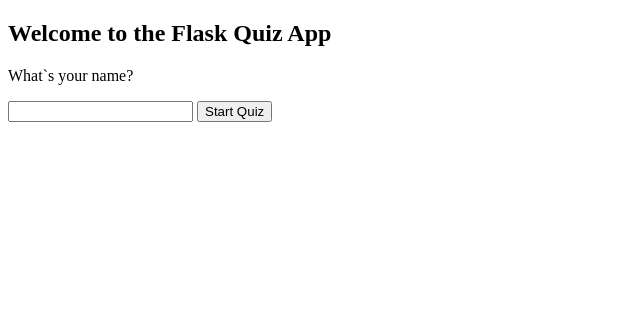
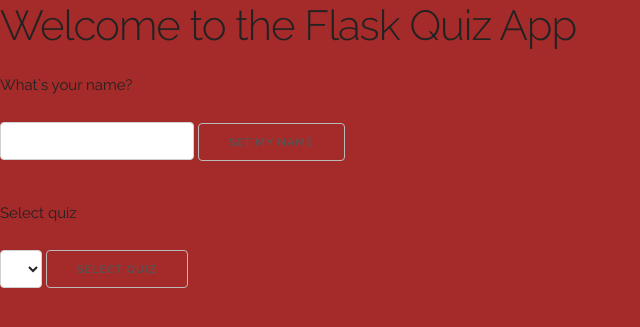
Before and after one commit to dongerardor/Os-Indicadores-Quiz, a Flask app: template templates/start.html in a window 1280 px wide. Shown: the top 327 px of the page, without its empty margins (0-640 px from the left). Run offline with Flask 3, Linux system fonts and the light colour scheme; the template is opened without the code that fills it, so the values that code supplies are empty.

Commit message:
General improvements, fixes #024, #025 and #026

```diff
--- a/app.py
+++ b/app.py
@@ -9,34 +9,33 @@ system = System()
 @app.route("/", methods = ['GET', 'POST'])
 @app.route("/start", methods = ['GET', 'POST'])
 def start():
+    quizzes = system.getQuizzes()
+
+    if request.method == 'POST':
+        if 'form-type' in request.form:
+            # load quiz
+            if request.form['form-type'] == 'set-quiz':
+                selected_quiz_id = request.form['quiz']
+                for _quiz in quizzes:
+                    if _quiz['id'] == int(selected_quiz_id):
+                        system.loadQuiz(_quiz)
+
+            elif request.form['form-type'] == 'set-name':
+                # set user name
+                if request.form['username']:
+                    user = User(request.form['username'])
+                    system.registerUser(user)
+
+    quiz = system.getQuiz()
     user = system.getUser()
-    if user == None:
-        if request.method == 'POST':
-            if request.form['username']:
-                user = User(request.form['username'])
-                system.registerUser(user)
-
-    return render_template('start.html', user=user)
-
-@app.route("/selectQuiz", methods = ['GET', 'POST'])
-def selectQuiz():
-    quizzes = system.getQuizzes()
-    selected_quiz_id = None
-    selected_quiz_title = None
-    if request.method == 'POST':
-        selected_quiz_id = request.form['quiz']
-        for quiz in quizzes:
-            if quiz['id'] == int(selected_quiz_id):
-                selected_quiz_title = quiz['title']
-                system.loadQuiz(quiz)
-                break
 
     return render_template(
-        'selectQuiz.html',
+        'start.html',
+        user=user,
         quizzes=quizzes,
-        selected_quiz_id=selected_quiz_id,
-        selected_quiz_title=selected_quiz_title
+        quiz=quiz
     )
+
 
 @app.route("/quiz", methods = ['GET', 'POST'])
 def quiz():
--- a/quizzes.py
+++ b/quizzes.py
@@ -30,10 +30,7 @@ class Quizzes:
                         self.quizzes.append(data)
 
         for quiz in self.quizzes:
-            print(quiz['id'])
-            print(quiz['title'])
-            print(' /////////// ')
-        print(' ///////////////////////////////// ')
+            pass
 
         return self.quizzes
 
--- /dev/null
+++ b/static/css/Skeleton-2.0.4/css/skeleton.css
@@ -0,0 +1,418 @@
+/*
+* Skeleton V2.0.4
+* Copyright 2014, Dave Gamache
+* www.getskeleton.com
+* Free to use under the MIT license.
+* http://www.opensource.org/licenses/mit-license.php
+* 12/29/2014
+*/
+
+
+/* Table of contents
+––––––––––––––––––––––––––––––––––––––––––––––––––
+- Grid
+- Base Styles
+- Typography
+- Links
+- Buttons
+- Forms
+- Lists
+- Code
+- Tables
+- Spacing
+- Utilities
+- Clearing
+- Media Queries
+*/
+
+
+/* Grid
+–––––––––––––––––––––––––––––––––––––––––––––––––– */
+.container {
+  position: relative;
+  width: 100%;
+  max-width: 960px;
+  margin: 0 auto;
+  padding: 0 20px;
+  box-sizing: border-box; }
+.column,
+.columns {
+  width: 100%;
+  float: left;
+  box-sizing: border-box; }
+
+/* For devices larger than 400px */
+@media (min-width: 400px) {
+  .container {
+    width: 85%;
+    padding: 0; }
+}
+
+/* For devices larger than 550px */
+@media (min-width: 550px) {
+  .container {
+    width: 80%; }
+  .column,
+  .columns {
+    margin-left: 4%; }
+  .column:first-child,
+  .columns:first-child {
+    margin-left: 0; }
+
+  .one.column,
+  .one.columns                    { width: 4.66666666667%; }
+  .two.columns                    { width: 13.3333333333%; }
+  .three.columns                  { width: 22%;            }
+  .four.columns                   { width: 30.6666666667%; }
+  .five.columns                   { width: 39.3333333333%; }
+  .six.columns                    { width: 48%;            }
+  .seven.columns                  { width: 56.6666666667%; }
+  .eight.columns                  { width: 65.3333333333%; }
+  .nine.columns                   { width: 74.0%;          }
+  .ten.columns                    { width: 82.6666666667%; }
+  .eleven.columns                 { width: 91.3333333333%; }
+  .twelve.columns                 { width: 100%; margin-left: 0; }
+
+  .one-third.column               { width: 30.6666666667%; }
+  .two-thirds.column              { width: 65.3333333333%; }
+
+  .one-half.column                { width: 48%; }
+
+  /* Offsets */
+  .offset-by-one.column,
+  .offset-by-one.columns          { margin-left: 8.66666666667%; }
+  .offset-by-two.column,
+  .offset-by-two.columns          { margin-left: 17.3333333333%; }
+  .offset-by-three.column,
+  .offset-by-three.columns        { margin-left: 26%;            }
+  .offset-by-four.column,
+  .offset-by-four.columns         { margin-left: 34.6666666667%; }
+  .offset-by-five.column,
+  .offset-by-five.columns         { margin-left: 43.3333333333%; }
+  .offset-by-six.column,
+  .offset-by-six.columns          { margin-left: 52%;            }
+  .offset-by-seven.column,
+  .offset-by-seven.columns        { margin-left: 60.6666666667%; }
+  .offset-by-eight.column,
+  .offset-by-eight.columns        { margin-left: 69.3333333333%; }
+  .offset-by-nine.column,
+  .offset-by-nine.columns         { margin-left: 78.0%;          }
+  .offset-by-ten.column,
+  .offset-by-ten.columns          { margin-left: 86.6666666667%; }
+  .offset-by-eleven.column,
+  .offset-by-eleven.columns       { margin-left: 95.3333333333%; }
+
+  .offset-by-one-third.column,
+  .offset-by-one-third.columns    { margin-left: 34.6666666667%; }
+  .offset-by-two-thirds.column,
+  .offset-by-two-thirds.columns   { margin-left: 69.3333333333%; }
+
+  .offset-by-one-half.column,
+  .offset-by-one-half.columns     { margin-left: 52%; }
+
+}
+
+
+/* Base Styles
+–––––––––––––––––––––––––––––––––––––––––––––––––– */
+/* NOTE
+html is set to 62.5% so that all the REM measurements throughout Skeleton
+are based on 10px sizing. So basically 1.5rem = 15px :) */
+html {
+  font-size: 62.5%; }
+body {
+  font-size: 1.5em; /* currently ems cause chrome bug misinterpreting rems on body element */
+  line-height: 1.6;
+  font-weight: 400;
+  font-family: "Raleway", "HelveticaNeue", "Helvetica Neue", Helvetica, Arial, sans-serif;
+  color: #222; }
+
+
+/* Typography
+–––––––––––––––––––––––––––––––––––––––––––––––––– */
+h1, h2, h3, h4, h5, h6 {
+  margin-top: 0;
+  margin-bottom: 2rem;
+  font-weight: 300; }
+h1 { font-size: 4.0rem; line-height: 1.2;  letter-spacing: -.1rem;}
+h2 { font-size: 3.6rem; line-height: 1.25; letter-spacing: -.1rem; }
+h3 { font-size: 3.0rem; line-height: 1.3;  letter-spacing: -.1rem; }
+h4 { font-size: 2.4rem; line-height: 1.35; letter-spacing: -.08rem; }
+h5 { font-size: 1.8rem; line-height: 1.5;  letter-spacing: -.05rem; }
+h6 { font-size: 1.5rem; line-height: 1.6;  letter-spacing: 0; }
+
+/* Larger than phablet */
+@media (min-width: 550px) {
+  h1 { font-size: 5.0rem; }
+  h2 { font-size: 4.2rem; }
+  h3 { font-size: 3.6rem; }
+  h4 { font-size: 3.0rem; }
+  h5 { font-size: 2.4rem; }
+  h6 { font-size: 1.5rem; }
+}
+
+p {
+  margin-top: 0; }
+
+
+/* Links
+–––––––––––––––––––––––––––––––––––––––––––––––––– */
+a {
+  color: #1EAEDB; }
+a:hover {
+  color: #0FA0CE; }
+
+
+/* Buttons
+–––––––––––––––––––––––––––––––––––––––––––––––––– */
+.button,
+button,
+input[type="submit"],
+input[type="reset"],
+input[type="button"] {
+  display: inline-block;
+  height: 38px;
+  padding: 0 30px;
+  color: #555;
+  text-align: center;
+  font-size: 11px;
+  font-weight: 600;
+  line-height: 38px;
+  letter-spacing: .1rem;
+  text-transform: uppercase;
+  text-decoration: none;
+  white-space: nowrap;
+  background-color: transparent;
+  border-radius: 4px;
+  border: 1px solid #bbb;
+  cursor: pointer;
+  box-sizing: border-box; }
+.button:hover,
+button:hover,
+input[type="submit"]:hover,
+input[type="reset"]:hover,
+input[type="button"]:hover,
+.button:focus,
+button:focus,
+input[type="submit"]:focus,
+input[type="reset"]:focus,
+input[type="button"]:focus {
+  color: #333;
+  border-color: #888;
+  outline: 0; }
+.button.button-primary,
+button.button-primary,
+input[type="submit"].button-primary,
+input[type="reset"].button-primary,
+input[type="button"].button-primary {
+  color: #FFF;
+  background-color: #33C3F0;
+  border-color: #33C3F0; }
+.button.button-primary:hover,
+button.button-primary:hover,
+input[type="submit"].button-primary:hover,
+input[type="reset"].button-primary:hover,
+input[type="button"].button-primary:hover,
+.button.button-primary:focus,
+button.button-primary:focus,
+input[type="submit"].button-primary:focus,
+input[type="reset"].button-primary:focus,
+input[type="button"].button-primary:focus {
+  color: #FFF;
+  background-color: #1EAEDB;
+  border-color: #1EAEDB; }
+
+
+/* Forms
+–––––––––––––––––––––––––––––––––––––––––––––––––– */
+input[type="email"],
+input[type="number"],
+input[type="search"],
+input[type="text"],
+input[type="tel"],
+input[type="url"],
+input[type="password"],
+textarea,
+select {
+  height: 38px;
+  padding: 6px 10px; /* The 6px vertically centers text on FF, ignored by Webkit */
+  background-color: #fff;
+  border: 1px solid #D1D1D1;
+  border-radius: 4px;
+  box-shadow: none;
+  box-sizing: border-box; }
+/* Removes awkward default styles on some inputs for iOS */
+input[type="email"],
+input[type="number"],
+input[type="search"],
+input[type="text"],
+input[type="tel"],
+input[type="url"],
+input[type="password"],
+textarea {
+  -webkit-appearance: none;
+     -moz-appearance: none;
+          appearance: none; }
+textarea {
+  min-height: 65px;
+  padding-top: 6px;
+  padding-bottom: 6px; }
+input[type="email"]:focus,
+input[type="number"]:focus,
+input[type="search"]:focus,
+input[type="text"]:focus,
+input[type="tel"]:focus,
+input[type="url"]:focus,
+input[type="password"]:focus,
+textarea:focus,
+select:focus {
+  border: 1px solid #33C3F0;
+  outline: 0; }
+label,
+legend {
+  display: block;
+  margin-bottom: .5rem;
+  font-weight: 600; }
+fieldset {
+  padding: 0;
+  border-width: 0; }
+input[type="checkbox"],
+input[type="radio"] {
+  display: inline; }
+label > .label-body {
+  display: inline-block;
+  margin-left: .5rem;
+  font-weight: normal; }
+
+
+/* Lists
+–––––––––––––––––––––––––––––––––––––––––––––––––– */
+ul {
+  list-style: circle inside; }
+ol {
+  list-style: decimal inside; }
+ol, ul {
+  padding-left: 0;
+  margin-top: 0; }
+ul ul,
+ul ol,
+ol ol,
+ol ul {
+  margin: 1.5rem 0 1.5rem 3rem;
+  font-size: 90%; }
+li {
+  margin-bottom: 1rem; }
+
+
+/* Code
+–––––––––––––––––––––––––––––––––––––––––––––––––– */
+code {
+  padding: .2rem .5rem;
+  margin: 0 .2rem;
+  font-size: 90%;
+  white-space: nowrap;
+  background: #F1F1F1;
+  border: 1px solid #E1E1E1;
+  border-radius: 4px; }
+pre > code {
+  display: block;
+  padding: 1rem 1.5rem;
+  white-space: pre; }
+
+
+/* Tables
+–––––––––––––––––––––––––––––––––––––––––––––––––– */
+th,
+td {
+  padding: 12px 15px;
+  text-align: left;
+  border-bottom: 1px solid #E1E1E1; }
+th:first-child,
+td:first-child {
+  padding-left: 0; }
+th:last-child,
+td:last-child {
+  padding-right: 0; }
+
+
+/* Spacing
+–––––––––––––––––––––––––––––––––––––––––––––––––– */
+button,
+.button {
+  margin-bottom: 1rem; }
+input,
+textarea,
+select,
+fieldset {
+  margin-bottom: 1.5rem; }
+pre,
+blockquote,
+dl,
+figure,
+table,
+p,
+ul,
+ol,
+form {
+  margin-bottom: 2.5rem; }
+
+
+/* Utilities
+–––––––––––––––––––––––––––––––––––––––––––––––––– */
+.u-full-width {
+  width: 100%;
+  box-sizing: border-box; }
+.u-max-full-width {
+  max-width: 100%;
+  box-sizing: border-box; }
+.u-pull-right {
+  float: right; }
+.u-pull-left {
+  float: left; }
+
+
+/* Misc
+–––––––––––––––––––––––––––––––––––––––––––––––––– */
+hr {
+  margin-top: 3rem;
+  margin-bottom: 3.5rem;
+  border-width: 0;
+  border-top: 1px solid #E1E1E1; }
+
+
+/* Clearing
+–––––––––––––––––––––––––––––––––––––––––––––––––– */
+
+/* Self Clearing Goodness */
+.container:after,
+.row:after,
+.u-cf {
+  content: "";
+  display: table;
+  clear: both; }
+
+
+/* Media Queries
+–––––––––––––––––––––––––––––––––––––––––––––––––– */
+/*
+Note: The best way to structure the use of media queries is to create the queries
+near the relevant code. For example, if you wanted to change the styles for buttons
+on small devices, paste the mobile query code up in the buttons section and style it
+there.
+*/
+
+
+/* Larger than mobile */
+@media (min-width: 400px) {}
+
+/* Larger than phablet (also point when grid becomes active) */
+@media (min-width: 550px) {}
+
+/* Larger than tablet */
+@media (min-width: 750px) {}
+
+/* Larger than desktop */
+@media (min-width: 1000px) {}
+
+/* Larger than Desktop HD */
+@media (min-width: 1200px) {}
--- a/static/css/style.css
+++ b/static/css/style.css
@@ -0,0 +1,3 @@
+body {
+    background-color: brown;
+}
--- a/system.py
+++ b/system.py
@@ -59,5 +59,8 @@ class System:
         self.quiz = Quiz(quiz)
         return self.quiz
 
+    def getQuiz(self):
+        return self.quiz
+
     def start(self):
         print('start')
--- a/templates/base.html
+++ b/templates/base.html
@@ -1,10 +1,23 @@
 <!DOCTYPE html>
 <html lang="en">
 <head>
+    <meta charset="utf-8">
+    <title>Os Indicadores Quiz</title>
+
     <meta charset="UTF-8">
     <meta name="viewport" content="width=device-width, initial-scale=1.0">
-    <title>Python Flask Quiz</title>
-    <link rel="stylesheet" href="{{ url_for('static', filename='style.css') }}">
+
+    <link href="//fonts.googleapis.com/css?family=Raleway:400,300,600" rel="stylesheet" type="text/css">
+
+    <link rel="icon" type="image/png" href="images/favicon.png">
+
+    <link rel="stylesheet" href="css/normalize.css">
+    <link rel="stylesheet" href="css/skeleton.css">
+
+    <link rel="stylesheet" href="{{ url_for('static', filename='css/Skeleton-2.0.4/css/normalize.css') }}">
+    <link rel="stylesheet" href="{{ url_for('static', filename='css/Skeleton-2.0.4/css/skeleton.css') }}">
+
+    <link rel="stylesheet" href="{{ url_for('static', filename='css/style.css') }}">
 </head>
 <body>
     <section class="content">
--- a/templates/start.html
+++ b/templates/start.html
@@ -6,13 +6,32 @@
     <h2>Welcome to the Flask Quiz App</h2>
     {% if user.name %}
         <p>Welcome, {{ user.name }}!</p>
-        <p><a href="{{ url_for('selectQuiz') }}">Select Quiz</a></p>
     {% else %}
         <p>What`s your name?</p>
-        <form action="{{ url_for('start') }}" method="post">
+        <form name="user" action="{{ url_for('start') }}" method="post">
+            <input type="hidden" name="form-type" value="set-name">
             <input type="text" name="username" required>
-            <input type="submit" value="Start Quiz">
+            <input type="submit" value="Set my name">
         </form>
     {% endif %}
 
+    <p>Select quiz</p>
+    <form name="select-quiz" action="{{ url_for('start') }}" method="post">
+        <input type="hidden" name="form-type" value="set-quiz">
+        <select name="quiz">
+            {% for quiz in quizzes %}
+                <option value="{{ quiz.id }}">{{ quiz.title }}</option>
+            {% endfor %}
+        </select>
+        <input type="submit" value="Select Quiz">
+    </form>
+
+    {% if quiz %}
+        <p>Selected quiz: {{ quiz.title }}</p>
+    {% endif %}
+
+    {% if quiz and user %}
+        <p><a href="{{ url_for('quiz') }}">Start Quiz</a></p>
+    {% endif %}
+
 {% endblock %}
```
Also changed, not shown: static/css/Skeleton-2.0.4/index.html (added, +46 -0 lines), user.py (+0 -7 lines), static/css/Skeleton-2.0.4/css/normalize.css (added), static/images/favicon.png (added), templates/selectQuiz_tirar.html (renamed from templates/selectQuiz.html).
